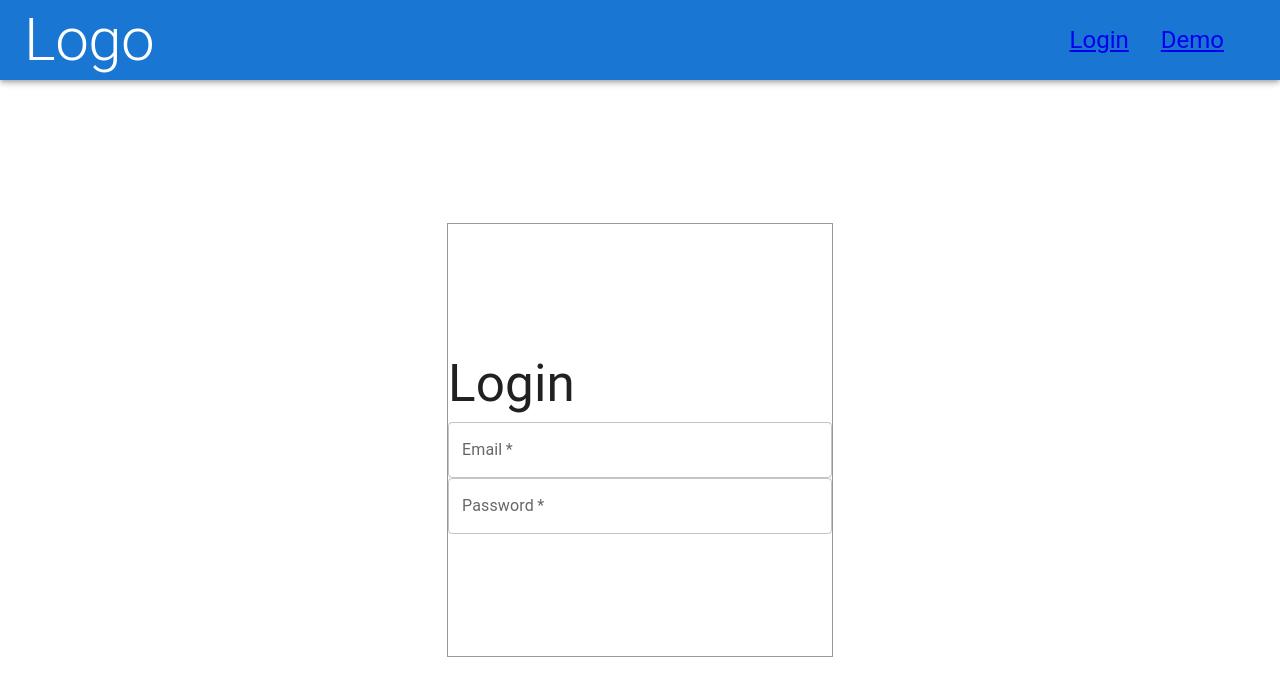
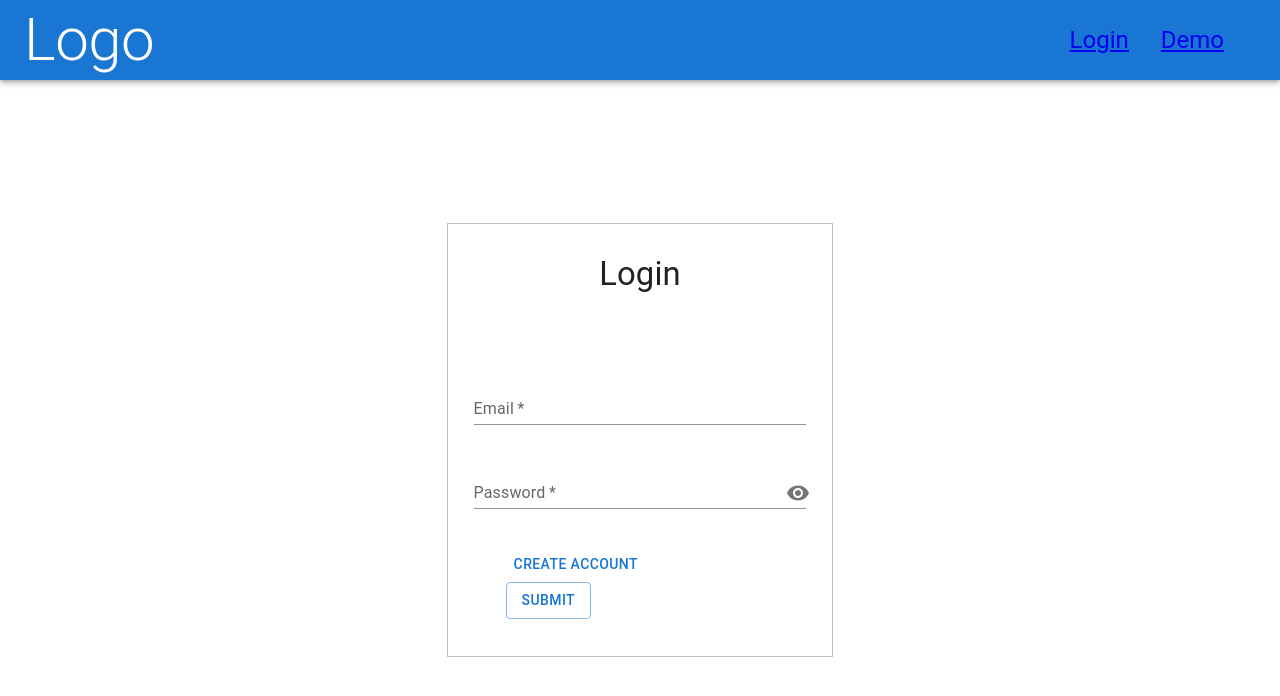
Before and after one commit to caciano-programmer/Essence, a React (Vite) app in the folder client/: page /Login in a window 1280 px wide. Shown: the top 696 px of the page. Built offline with nearby package versions, Linux system fonts and the light colour scheme.

Commit message:
added client side error checking to form

```diff
--- a/client/package.json
+++ b/client/package.json
@@ -10,10 +10,12 @@
     "preview": "npm run build && vite preview"
   },
   "dependencies": {
+    "@mui/icons-material": "^5.10.14",
+    "@mui/material": "^5.10.13",
+    "email-validator": "^2.0.4",
     "react": "^18.2.0",
     "react-dom": "^18.2.0",
-    "react-router-dom": "^6.4.3",
-    "@mui/material": "^5.10.13"
+    "react-router-dom": "^6.4.3"
   },
   "devDependencies": {
     "@emotion/babel-plugin": "^11.10.5",
--- a/client/src/pages/login/login.tsx
+++ b/client/src/pages/login/login.tsx
@@ -1,34 +1,119 @@
 import styled from '@emotion/styled';
-import { Box, TextField } from '@mui/material';
+import { Box, Button, IconButton, InputAdornment, TextField } from '@mui/material';
 import { useState } from 'react';
 import { PAGE_HEIGHT, PAGE_WIDTH } from '../../constants/constants';
+import Visibility from '@mui/icons-material/Visibility';
+import VisibilityOff from '@mui/icons-material/VisibilityOff';
+import { checkForErrors, noErrorState } from './loginError';
 
-const StyledForm = styled.div({
+const StyledForm = styled.form({
   height: '60%',
   width: '30%',
   alignSelf: 'center',
-  outline: 'solid 1px rgba(0,0,0,.4)',
+  outline: 'solid 1px rgba(0,0,0,.25)',
   display: 'flex',
   flexDirection: 'column',
-  justifyContent: 'center',
+  padding: '2%',
 });
-// TODO remove FormControl if unneccessary
+
 export default function Login() {
+  const [name, setName] = useState('');
+  const [email, setEmail] = useState('');
+  const [password, setPassword] = useState('');
+  const [confirm, setConfirm] = useState('');
   const [isNewUser, setIsNewUser] = useState(false);
+  const [passwordVisibility, setPasswordVisibility] = useState(false);
+  const [errorState, setErrorState] = useState(noErrorState);
+
+  function submit() {
+    const error = isNewUser ? checkForErrors({ name, email, password, confirm }) : checkForErrors({ email, password });
+    console.log(error);
+    if (error.isError) setErrorState(error);
+  }
 
   return (
     <Box sx={{ height: PAGE_HEIGHT, width: PAGE_WIDTH, display: 'flex', justifyContent: 'center' }}>
-      <StyledForm onSubmit={submit}>
-        <div css={{ fontSize: 'calc(1.5vw + 2vh + 2vmin)' }}>{isNewUser ? 'Create Account' : 'Login'}</div>
-        {isNewUser && <TextField label="Name" required inputProps={{ maxLength: 15 }} />}
-        <TextField label="Email" required inputProps={{ maxLength: 15 }} />
-        <TextField label="Password" required inputProps={{ maxLength: 20 }} />
-        {isNewUser && <TextField label="Confirm Password" required inputProps={{ maxLength: 20 }} />}
+      <StyledForm>
+        <div css={{ fontSize: 'calc(1vw + 1.25vh + 1.25vmin)', alignSelf: 'center', flex: 1.5 }}>
+          {isNewUser ? 'Create Account' : 'Login'}
+        </div>
+        {isNewUser && (
+          <TextField
+            value={name}
+            error={errorState.isError && errorState.input === 'name'}
+            helperText={errorState.isError && errorState.input === 'name' ? errorState.error : ''}
+            variant="standard"
+            label="Name"
+            required
+            inputProps={{ maxLength: 15 }}
+            onChange={({ target: { value } }) => setName(value)}
+            sx={{ flex: 1 }}
+          />
+        )}
+        <TextField
+          value={email}
+          error={errorState.isError && errorState.input === 'email'}
+          helperText={errorState.isError && errorState.input === 'email' ? errorState.error : ''}
+          variant="standard"
+          label="Email"
+          required
+          inputProps={{ maxLength: 64 }}
+          onChange={({ target: { value } }) => setEmail(value)}
+          sx={{ flex: 1 }}
+        />
+        <TextField
+          value={password}
+          error={errorState.isError && errorState.input === 'password'}
+          helperText={errorState.isError && errorState.input === 'password' ? errorState.error : ''}
+          variant="standard"
+          label="Password"
+          required
+          inputProps={{ maxLength: 20, type: passwordVisibility ? 'text' : 'password' }}
+          InputProps={{
+            endAdornment: (
+              <VisibilityIcon visible={passwordVisibility} fn={() => setPasswordVisibility(current => !current)} />
+            ),
+          }}
+          onChange={({ target: { value } }) => setPassword(value)}
+          sx={{ flex: 1 }}
+        />
+        {isNewUser && (
+          <TextField
+            value={confirm}
+            error={errorState.isError && errorState.input === 'confirm'}
+            helperText={errorState.isError && errorState.input === 'confirm' ? errorState.error : ''}
+            variant="standard"
+            label="Confirm Password"
+            required
+            inputProps={{ maxLength: 20, type: passwordVisibility ? 'text' : 'password' }}
+            InputProps={{
+              endAdornment: (
+                <VisibilityIcon visible={passwordVisibility} fn={() => setPasswordVisibility(current => !current)} />
+              ),
+            }}
+            onChange={({ target: { value } }) => setConfirm(value)}
+            sx={{ flex: 1 }}
+          />
+        )}
+        <div css={{ alignSelf: 'center', flex: 1 }}>
+          <Button variant="text" onClick={() => setIsNewUser(curr => !curr)} sx={{ mx: 4 }}>
+            {isNewUser ? 'Login instead?' : 'Create account'}
+          </Button>
+          <Button variant="outlined" size="medium" onClick={submit} sx={{ mx: 4 }}>
+            Submit
+          </Button>
+        </div>
       </StyledForm>
     </Box>
   );
 }
 
-function submit() {
-  console.log('called');
+function VisibilityIcon({ visible, fn }: { visible: boolean; fn: () => void }) {
+  return (
+    <InputAdornment position="end">
+      <IconButton edge="end" onClick={fn}>
+        {visible ? <VisibilityOff /> : <Visibility />}
+      </IconButton>
+    </InputAdornment>
+  );
 }
--- /dev/null
+++ b/client/src/pages/login/loginError.ts
@@ -0,0 +1,66 @@
+import { validate } from 'email-validator';
+
+type inputKey = 'name' | 'email' | 'password' | 'confirm';
+type existingUser = { email: string; password: string };
+type newUser = existingUser & { name: string; confirm: string };
+type LoginError = { isError: boolean; error: string; input: inputKey };
+
+const ErrorList: { [key: string]: LoginError } = {
+  nameMissing: { isError: true, error: 'Name required.', input: 'name' },
+  nameTooLong: { isError: true, error: 'Name must be less than 16 characters.', input: 'name' },
+  passwordMissing: { isError: true, error: 'Password required.', input: 'password' },
+  passwordLength: { isError: true, error: 'Password must be between 7-20 characters', input: 'password' },
+  passwordContainNumber: { isError: true, error: 'Password must contain a 1 or more numbers.', input: 'password' },
+  passwordContainLetter: { isError: true, error: 'Passowrd must contain 1 or more letters.', input: 'password' },
+  confirmMismatch: { isError: true, error: 'Feild must match password.', input: 'confirm' },
+  emailNotValid: { isError: true, error: 'Must use a valid email.', input: 'email' },
+  emailTooLong: { isError: true, error: 'Email must be under 65 characters.', input: 'email' },
+  emailMissing: { isError: true, error: 'Email required.', input: 'email' },
+};
+
+export const noErrorState: LoginError = { isError: false, error: '', input: 'name' };
+
+export function checkForErrors(inputs: existingUser | newUser): LoginError {
+  if ('name' in inputs) {
+    const nameError = nameCheck(inputs.name);
+    if (nameError.isError) return nameError;
+  }
+
+  const emailError = emailCheck(inputs.email);
+  if (emailError.isError) return emailError;
+
+  const passwordError = passwordCheck(inputs.password);
+  if (passwordError.isError) return passwordError;
+
+  if ('confirm' in inputs) {
+    const confirmError = confirmCheck(inputs.password, inputs.confirm);
+    if (confirmError.isError) return confirmError;
+  }
+
+  return noErrorState;
+}
+
+function nameCheck(name: string): LoginError {
+  if (name.length === 0) return ErrorList.nameMissing;
+  if (name.length > 15) return ErrorList.nameTooLong;
+  return noErrorState;
+}
+
+function passwordCheck(pass: string): LoginError {
+  if (pass.length === 0) return ErrorList.passwordMissing;
+  if (pass.length > 20 || pass.length < 7) return ErrorList.passwordLength;
+  if (!/\d/.test(pass)) return ErrorList.passwordContainNumber;
+  if (!/[a-zA-Z]/.test(pass)) return ErrorList.passwordContainLetter;
+  return noErrorState;
+}
+
+function confirmCheck(pass: string, confirmPass: string): LoginError {
+  return pass === confirmPass ? noErrorState : ErrorList.confirmMismatch;
+}
+
+function emailCheck(email: string): LoginError {
+  if (email.length === 0) return ErrorList.emailMissing;
+  if (email.length > 64) return ErrorList.emailTooLong;
+  if (!validate(email)) return ErrorList.emailNotValid;
+  return noErrorState;
+}
```
